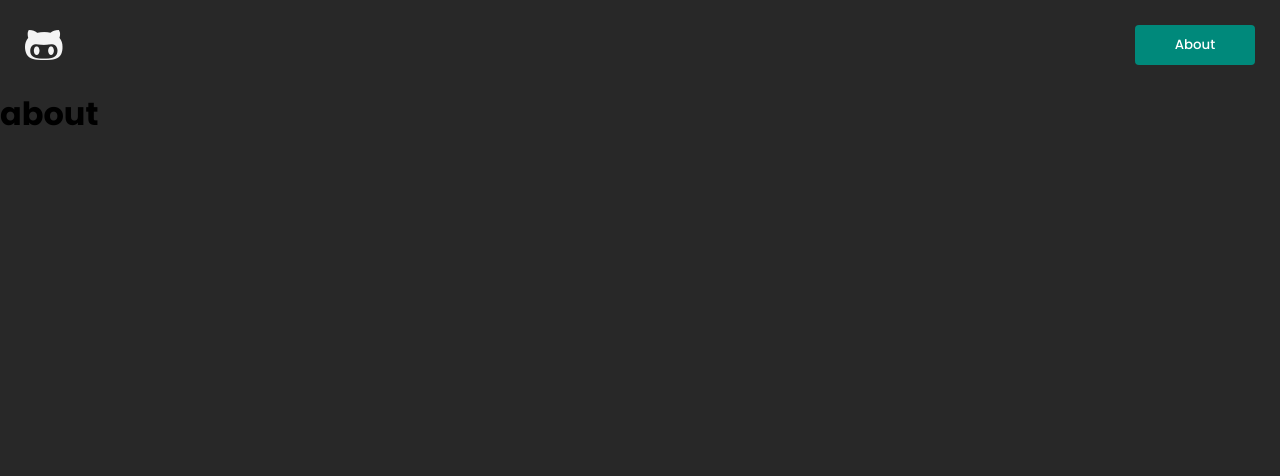
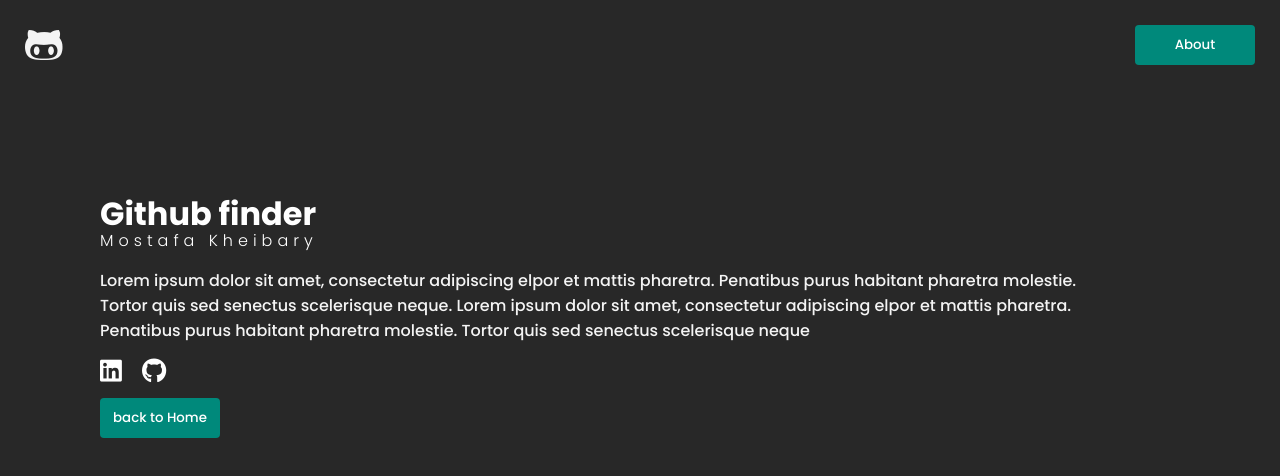
Before and after one commit to mostafa-kheibary/githubFinder-react, a React (Create React App) app: page /about in a window 1280 px wide. Shown: the top 476 px of the page. Built offline with nearby package versions, Linux system fonts and the light colour scheme.

Commit message:
finish about page

```diff
--- a/src/pages/About/About.css
+++ b/src/pages/About/About.css
@@ -0,0 +1,29 @@
+.about-container {
+  color: white;
+  padding: 100px 200px 0 100px;
+}
+.about-author {
+  letter-spacing: 5px;
+  font-weight: 300;
+  margin-top: -10px;
+}
+.about-info {
+  margin-top: 15px;
+  color: var(--white);
+}
+.about-social {
+  margin-top: 15px;
+  display: flex;
+  gap: 20px;
+}
+.about-social__icon {
+  font-size: 25px;
+  text-decoration: none;
+  color: white;
+}
+.about-button-page button {
+  margin-top: 15px;
+}
+.about-button-page button:active {
+  transform: scale(0.98);
+}
--- a/src/pages/About/About.jsx
+++ b/src/pages/About/About.jsx
@@ -1,8 +1,36 @@
-const About = ()=>{
-  return(
-    <div className="about">
-      <h1>about</h1>
+import Button from '../../components/Button/Button';
+import { useNavigate } from 'react-router-dom';
+import './About.css';
+const About = () => {
+  const navigate = useNavigate();
+  const changePage = () => {
+    navigate('/');
+  };
+  return (
+    <div className='about-container'>
+      <h1 className='about-title'>Github finder</h1>
+      <h4 className='about-author'>Mostafa Kheibary</h4>
+      <p className='about-info'>
+        Lorem ipsum dolor sit amet, consectetur adipiscing elpor et mattis
+        pharetra. Penatibus purus habitant pharetra molestie. Tortor quis sed
+        senectus scelerisque neque. Lorem ipsum dolor sit amet, consectetur
+        adipiscing elpor et mattis pharetra. Penatibus purus habitant pharetra
+        molestie. Tortor quis sed senectus scelerisque neque
+      </p>
+      <div className='about-social'>
+        <a
+          href='https://linkedin.com/in/mostafa-kheibary'
+          className='fa-brands fa-linkedin about-social__icon'
+        ></a>
+        <a
+          href='https://github.com/mostafa-kheibary'
+          className='fa-brands fa-github about-social__icon'
+        ></a>
+      </div>
+      <div className='about-button-page'>
+        <Button onClick={changePage}>back to Home</Button>
+      </div>
     </div>
-  )
-}
+  );
+};
 export default About;
```
